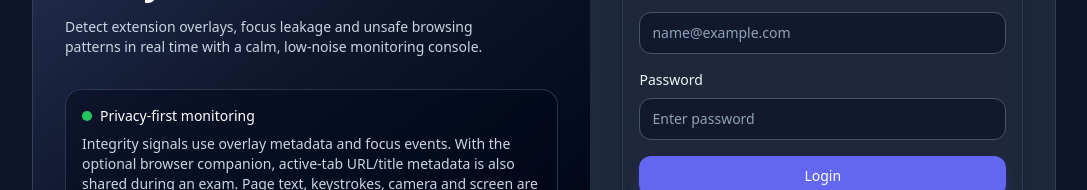
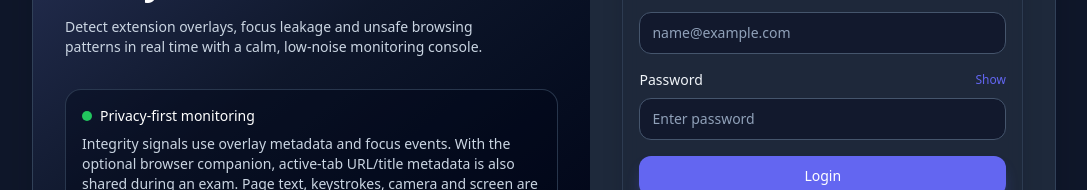
Before and after one commit to tanush69lucifer/Browser_overlay_detection_dashboard, a React (Vite) app in the folder client/: page /login in a window 1280 px wide. Shown: the part 350-540 px from the top of the page, without its empty margins (96-1183 px from the left). Built offline with nearby package versions, Linux system fonts and the light colour scheme; no server answers.

Commit message:
password hide button

```diff
--- a/client/src/pages/Login.jsx
+++ b/client/src/pages/Login.jsx
@@ -15,6 +15,7 @@ export default function Login() {
   const [form, setForm] = useState(initialState);
   const [errors, setErrors] = useState({});
   const [submitting, setSubmitting] = useState(false);
+  const [showPassword, setShowPassword] = useState(false);
 
   useEffect(() => {
     if (user) navigate('/');
@@ -89,15 +90,30 @@ export default function Login() {
                 onChange={(event) => setForm((current) => ({ ...current, email: event.target.value }))}
               />
 
+              <div className="space-y-2">
+                <div className="flex items-center justify-between gap-3">
+                  <label htmlFor="login-password" className="text-sm font-medium text-slate-100">Password</label>
+                  <button
+                    type="button"
+                    aria-label={showPassword ? 'Hide password' : 'Show password'}
+                    aria-pressed={showPassword}
+                    onClick={() => setShowPassword((current) => !current)}
+                    className="rounded-md text-xs font-medium text-primary hover:text-indigo-300 focus:outline-none focus:ring-2 focus:ring-primary/60"
+                  >
+                    {showPassword ? 'Hide' : 'Show'}
+                  </button>
+                </div>
                 <Input
-                label="Password"
-                type="password"
+                  id="login-password"
+                  type={showPassword ? 'text' : 'password'}
                   name="password"
+                  autoComplete="current-password"
                   value={form.password}
                   placeholder="Enter password"
                   error={errors.password}
                   onChange={(event) => setForm((current) => ({ ...current, password: event.target.value }))}
                 />
+              </div>
 
               <Button type="submit" className="w-full" loading={submitting}>
                 {submitting ? 'Signing in...' : 'Login'}
```
Lines whose indentation alone changed are shown as unchanged.
